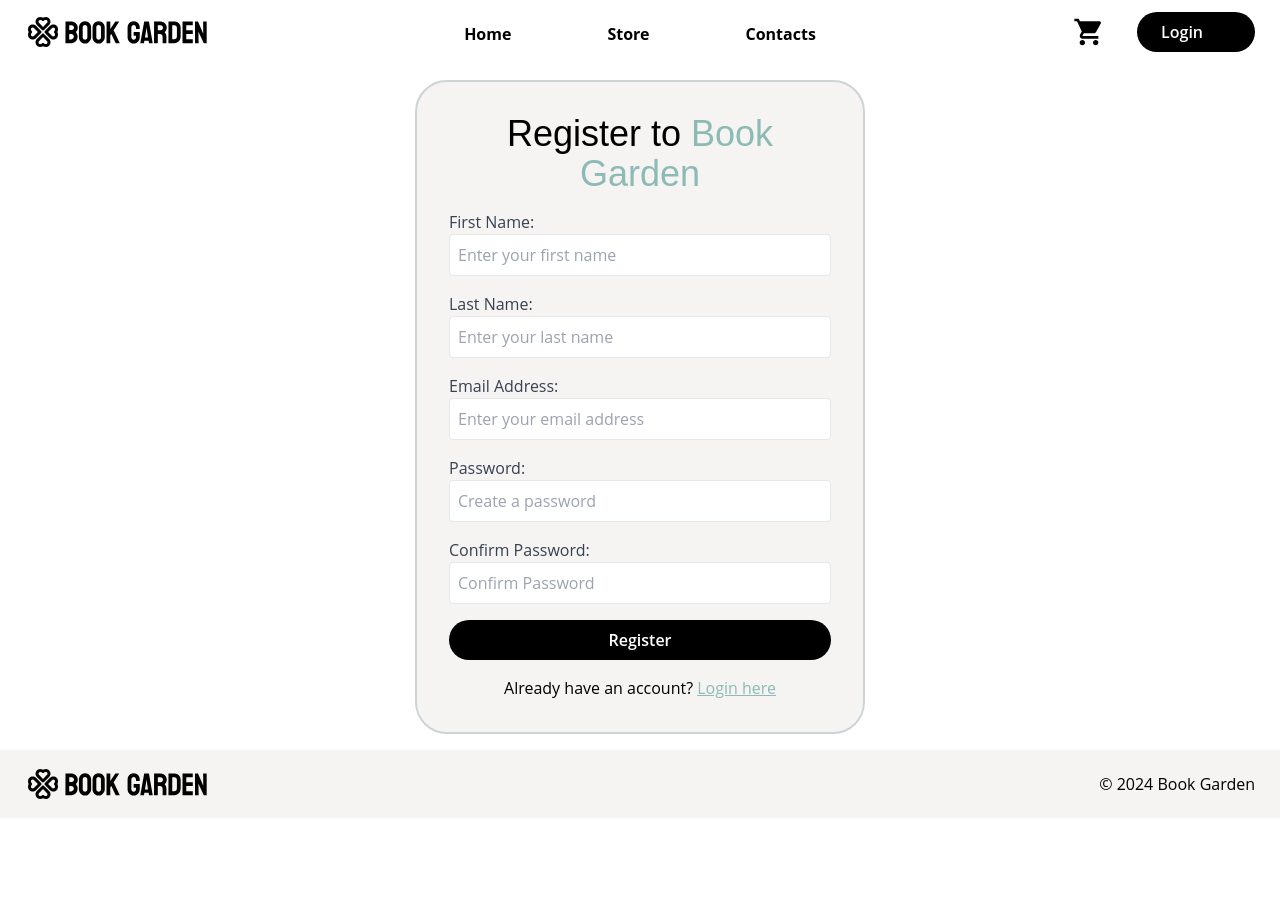
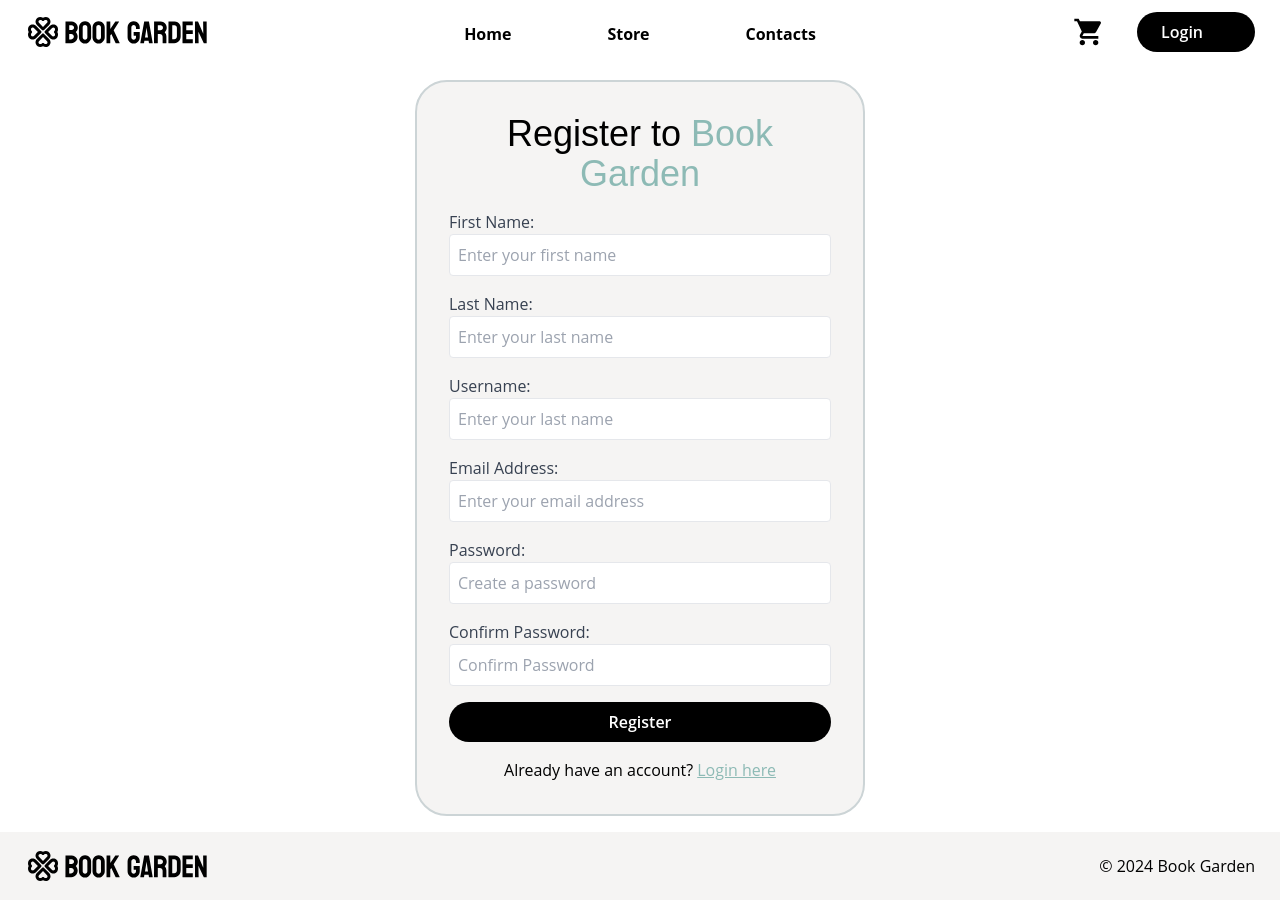
Before and after one commit to santten/BookGardenFE, a React (Create React App) app: page /signup in a window 1280 px wide. Before the commit the page ends 818 px from the top, so only its background shows below. Built offline with nearby package versions, Linux system fonts and the light colour scheme; some icons are missing.

Commit message:
fixed login+added username field+fixed userId

```diff
--- a/src/components/account/AccountDetails.js
+++ b/src/components/account/AccountDetails.js
@@ -13,8 +13,8 @@ function AccountDetails() {
 
   const fetchUserDetails = async () => {
     try {
-      const token = localStorage.getItem('token');
-      const userId = localStorage.getItem('userId');
+      let token = JSON.parse(localStorage.getItem('token'));
+      let userId = JSON.parse(localStorage.getItem('userId'));
 
       if (!token) {
         console.error('No token found');
@@ -24,8 +24,8 @@ function AccountDetails() {
       const response = await fetch(`http://localhost:4000/api/users/${userId}`, {
         method: 'GET',
         headers: {
-          'Authorization': `Bearer ${token}`,
-          'Content-Type': 'application/json',
+          "Content-Type": "application/json",
+          Authorization: `Bearer ${token}`,
         },
       });
 
@@ -51,12 +51,14 @@ function AccountDetails() {
   }, []);
 
   const handleSaveClick = async () => {
+    let token = JSON.parse(localStorage.getItem('token'));
+
     try {
       const response = await fetch(`http://localhost:4000/api/users/${formData.userId}`, {
         method: 'PATCH',
         headers: {
           'Content-Type': 'application/json',
-          'Authorization': `Bearer ${localStorage.getItem('token')}`,
+          'Authorization': `Bearer ${token}`,
         },
         body: JSON.stringify(formData),
       });
--- a/src/hooks/useLogin.js
+++ b/src/hooks/useLogin.js
@@ -22,7 +22,9 @@ export const useLogin = () => {
       return user.error;
     }
 
-    localStorage.setItem('user', JSON.stringify(user));
+    localStorage.setItem('token', JSON.stringify(user.token));
+    localStorage.setItem('email', JSON.stringify(user.email));
+    localStorage.setItem('userId', JSON.stringify(user.userId));
     setIsLoading(false);
   };
 
--- a/src/hooks/useSignup.js
+++ b/src/hooks/useSignup.js
@@ -23,7 +23,9 @@ export const useSignup = () => {
       return error;
     }
 
-    localStorage.setItem('user', JSON.stringify(user));
+    localStorage.setItem('token', JSON.stringify(user.token));
+    localStorage.setItem('userId', JSON.stringify(user.userId));
+    localStorage.setItem('email', JSON.stringify(user.email));
     setIsLoading(false);
   };
 
--- a/src/pages/signup.js
+++ b/src/pages/signup.js
@@ -9,6 +9,7 @@ function Signup() {
   const navigate = useNavigate();
   const firstName = useField("text");
   const lastName = useField("text");
+  const username = useField("text");
   const email = useField("email");
   const password = useField("password");
   const confirmPassword = useField("password");
@@ -28,6 +29,7 @@ function Signup() {
     const errorMessage = await signup({
       firstName: firstName.value,
       lastName: lastName.value,
+      username: username.value,
       email: email.value,
       password: password.value
     });
@@ -59,6 +61,15 @@ function Signup() {
             <label className="block text-gray-700">Last Name:</label>
             <input
               {...lastName}
+              placeholder="Enter your last name"
+              className="w-full p-2 border rounded"
+              required
+            />
+          </div>
+          <div className="mb-4">
+            <label className="block text-gray-700">Username:</label>
+            <input
+              {...username}
               placeholder="Enter your last name"
               className="w-full p-2 border rounded"
               required
```
